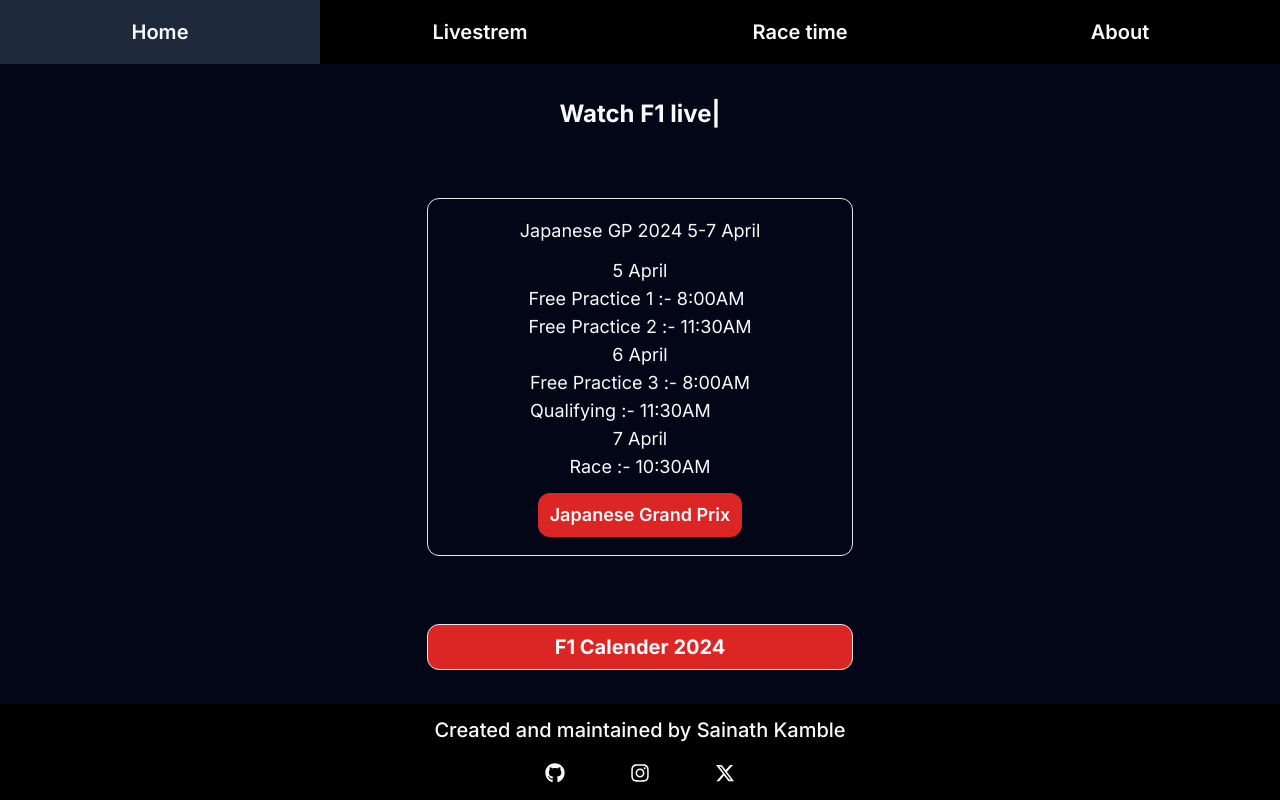
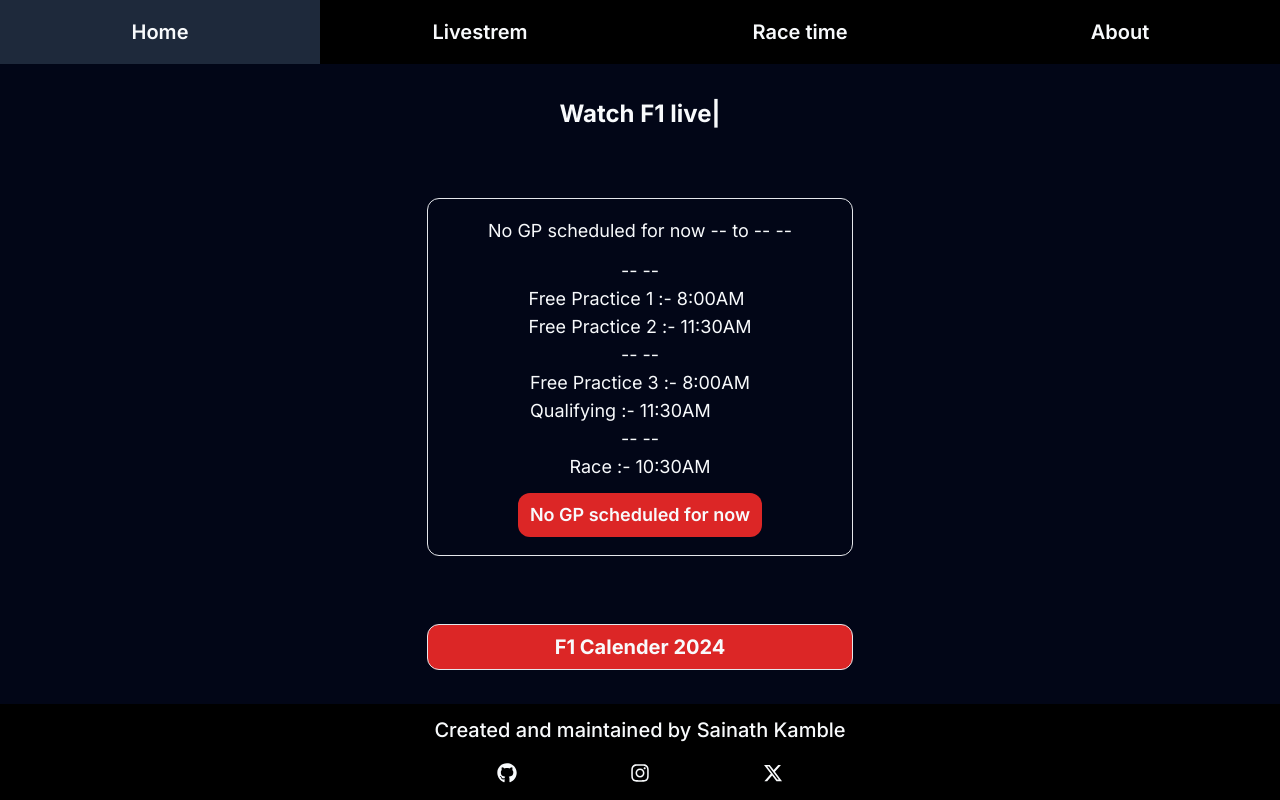
Before and after one commit to sainathkamble/f1withsainath, a Next.js app: page / in a window 1280 px wide. Built offline with nearby package versions, Linux system fonts and the light colour scheme.

Commit message:
Time still have to enter manually

```diff
--- a/src/app/calendar/page.js
+++ b/src/app/calendar/page.js
@@ -7,8 +7,8 @@
     return(
         <>
         <Navbar/>
-        <div className="h-[80vh] w-screen px-4 grid place-items-center bg-cover text-slate-50 overflow-x-hidden overflow-y-hidden bg-slate-950">
-         <Image src="/calendar.jpg" width={400} height={900} className="bg-cover" alt="F1 2024 Calendar image"/>
+        <div className="h-[80vh] w-screen px-4 grid place-items-center bg-cover text-slate-50 bg-slate-950">
+         <Image src="/calendar.jpg" width="400" height="900" className="bg-cover" alt="F1 2024 Calendar image"/>
         </div>
         <Footer/>
         </>
--- a/src/app/footer/page.js
+++ b/src/app/footer/page.js
@@ -7,7 +7,7 @@
     return(
         <section className="h-[12vh] w-screen bg-black grid grid-cols-1 grid-rows-2 gap-2 place-items-center py-2">
            <p className="text-slate-50 text-md font-medium sm:text-xl md:text-xl lg:xl xl:twxt-xl 2xl:text-2xl ">Created and maintained by Sainath Kamble</p>
-           <div className="h-auto w-1/4 flex justify-evenly items-cente">
+           <div className="h-auto w-2/5 flex justify-evenly items-cente">
            <Link href="https://github.com/sainathkamble">
              <FontAwesomeIcon icon={faGithub} className="h-5 w-5 text-slate-50 sm:text-xl md:text-xl lg:xl xl:twxt-xl 2xl:h-6 2xl:w-6"/>
            </Link>
--- a/src/app/home/page.js
+++ b/src/app/home/page.js
@@ -6,53 +6,40 @@
 
 export default function Hero(){
 
-    let currentRace = "Japanese";
-
    //typed js
        const el = useRef(null);
-
         useEffect(() => {
           const typed = new Typed(el.current, {
             strings: ['<i>Watch<i> F1 live for free!','Watch F1 live for free!','Watch F1 live for free!','Watch F1 live for free!','Watch F1 live for free!'],
             typeSpeed: 100,
           });
-
           return () => {
-            // Destroy Typed instance during cleanup to stop animation
             typed.destroy();
           };
         }, []);
 
-     //Race time countdown
+     //Get race date  logic automatic
+     //Once race is over then just need to add dates of new race and GP name
+     let currentGp = ""; let gpHeader = "GP 2024"; let gpButton = "Grand Prix"
 
-      const useCountdown = () => {
-        const countDownDate = new Date("Apr 05, 2024 08:00:00").getTime();
+     const monthNames = ["January", "February", "March", "April", "May", "June","July", "August", "September", "October", "November", "December"];
+     const date = new Date();
+     let currentMonth = monthNames[date.getMonth()];
 
-        const [countDown, setCountDown] = useState(
-          countDownDate - new Date().getTime()
-        );
+     let currentDate = new Date().getDate();
 
-        useEffect(() => {
-          const interval = setInterval(() => {
-            setCountDown(countDownDate - new Date().getTime());
-          }, 1000);
+     let dayBeforeGp = new Date("April 4, 2024").getDate();
+     let gpDayOne = new Date("April 5, 2024").getDate();
+     let gpDayTwo = new Date("April 6, 2024").getDate();
+     let gpDayThree = new Date("April 7, 2024").getDate();
 
-          return () => clearInterval(interval);
-        }, [countDownDate]);
-
-        return getReturnValues(countDown);
-      };
-
-      const getReturnValues = (countDown) => {
-        // calculate time left
-        const days = Math.floor(countDown / (1000 * 60 * 60 * 24));
-        const hours = Math.floor((countDown % (1000 * 60 * 60 * 24)) / (1000 * 60 * 60));
-        const minutes = Math.floor((countDown % (1000 * 60 * 60)) / (1000 * 60));
-        const seconds = Math.floor((countDown % (1000 * 60)) / 1000);
-
-        return [days, hours, minutes, seconds];
-      };
-
+     if(currentDate == gpDayOne || currentDate == gpDayTwo || currentDate == gpDayThree || currentDate == dayBeforeGp){
+      currentGp = "Japanese"; gpHeader = gpHeader; gpButton = gpButton;
+      gpDayOne = gpDayOne; gpDayTwo = gpDayTwo; gpDayThree = gpDayThree; currentMonth = currentMonth;
+     }else{
+      currentGp = "No GP scheduled for now"; gpHeader = ""; gpButton = "";
+      gpDayOne = "--"; gpDayTwo = "--"; gpDayThree = "--"; currentMonth = "--";
+     }
 
     return(
         <>
@@ -63,24 +50,24 @@
           </div>
 
           <div className="w-screen flex justify-center">
-          <div className="h-auto w-2/3 px-4 py-1.5 rounded-xl grid place-items-center border sm:w-2/3 md:w-2/4 lg:w-2/5 xl:w-1/3 2xl:w-1/4 2xl:py-2">
-             <p className=" text-lg my-3">{currentRace} GP 2024 5-7 April</p>
+          <div className="h-auto w-3/4 px-4 py-1.5 rounded-xl grid place-items-center border sm:w-2/3 md:w-2/4 lg:w-2/5 xl:w-1/3 2xl:w-1/4 2xl:py-2">
+             <p className=" text-lg my-3">{currentGp} {gpHeader} {gpDayOne} to {gpDayThree} {currentMonth}</p>
 
               <div className="h-auto w-auto text-slate-50 text-lg">
-                <p className="flex justify-center">5 April</p>
+                <p className="flex justify-center">{gpDayOne} {currentMonth}</p>
                 <p>Free Practice 1 :- 8:00AM</p>
                 <p>Free Practice 2 :- 11:30AM</p>
               </div>
               <div className="h-auto w-auto text-slate-50 text-lg">
-                <p className="flex justify-center">6 April</p>
+                <p className="flex justify-center">{gpDayTwo} {currentMonth}</p>
                 <p>Free Practice 3 :- 8:00AM</p>
                 <p>Qualifying :- 11:30AM</p>
               </div>
               <div className="h-auto w-auto text-slate-50 text-lg">
-                <p className="flex justify-center">7 April</p>
+                <p className="flex justify-center">{gpDayThree} {currentMonth}</p>
                 <p>Race :- 10:30AM</p>
               </div>
-             <Link href="./livestream" className=" my-3 py-2 px-3 bg-red-600 rounded-xl text-lg font-semibold">{currentRace} Grand Prix</Link>
+             <Link href="./livestream" className="my-3 py-2 px-3 bg-red-600 rounded-xl text-lg font-semibold">{currentGp} {gpButton}</Link>
           </div>
           </div>
 
--- a/src/app/racetime/page.js
+++ b/src/app/racetime/page.js
@@ -15,7 +15,7 @@
 
           <div className="h-[85%] w-screen flex justify-evenly items-start flex-wrap py-4 px-[10%] overflow-y-scroll container">
 
-           <div className="h-auto w-4/5 rounded-lg px-2 py-2 mx-1 my-2 sm:w-1/2 sm:my-4 md:w-1/3 lg:w-1/2 xl:w-1/4 2xl:w-1/4 border">
+           <div className="h-auto w-3/4 rounded-lg px-2 py-2 mx-1 my-2 sm:w-1/2 sm:my-4 md:w-1/3 lg:w-1/2 xl:w-1/4 2xl:w-1/4 border">
            <p className="text-slate-50 text-lg font-medium flex justify-center py-2">UTC(Coordinate Universal Time)</p>
              <ul className="grid grid-cols-1 grid-rows-5 gap-1">
                {[
```
